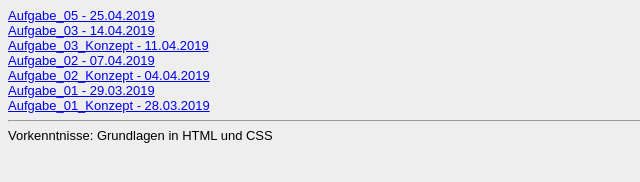
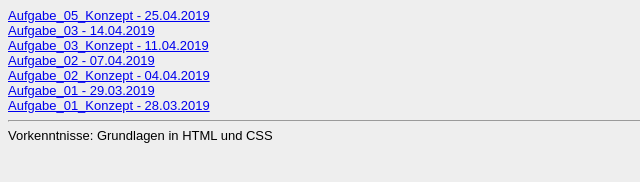
Before and after one commit to MarvRiegelQQ/MarvRiegelQQ.github.io, a plain HTML site: page Steckbrief/steckbrief.htm in a window 1280 px wide. Shown: the full height of the page, 0-640 px from the left. Drawn offline with Linux system fonts and the light colour scheme.

Commit message:
Update steckbrief.htm

```diff
--- a/Steckbrief/steckbrief.htm
+++ b/Steckbrief/steckbrief.htm
@@ -8,7 +8,7 @@
     <!-- Bitte keine Änderung in der obenstehenden Zeile vornehmen -->
 
     <!-- Hier die Links zu den gelösten Aufgaben einstellen, aktuelle oben, alte stehen lassen! Format: Aufgabenbezeichnung, Datum -->
-    <a href="https://marvriegelqq.github.io/Aufgabe_05/konzept.JPG" target="_blank">Aufgabe_05 - 25.04.2019</a></br>
+    <a href="https://marvriegelqq.github.io/Aufgabe_05/konzept.JPG" target="_blank">Aufgabe_05_Konzept - 25.04.2019</a></br>
     <a href="https://marvriegelqq.github.io/Aufgabe_03/Aufgabe_03.html" target="_blank">Aufgabe_03 - 14.04.2019</a></br>
     <a href="https://marvriegelqq.github.io/Aufgabe_03/konzept.JPG" target="_blank">Aufgabe_03_Konzept - 11.04.2019</a></br>
     <a href="https://marvriegelqq.github.io/Aufgabe_02/Aufgabe_02.html" target="_blank">Aufgabe_02 - 07.04.2019</a></br>
```
